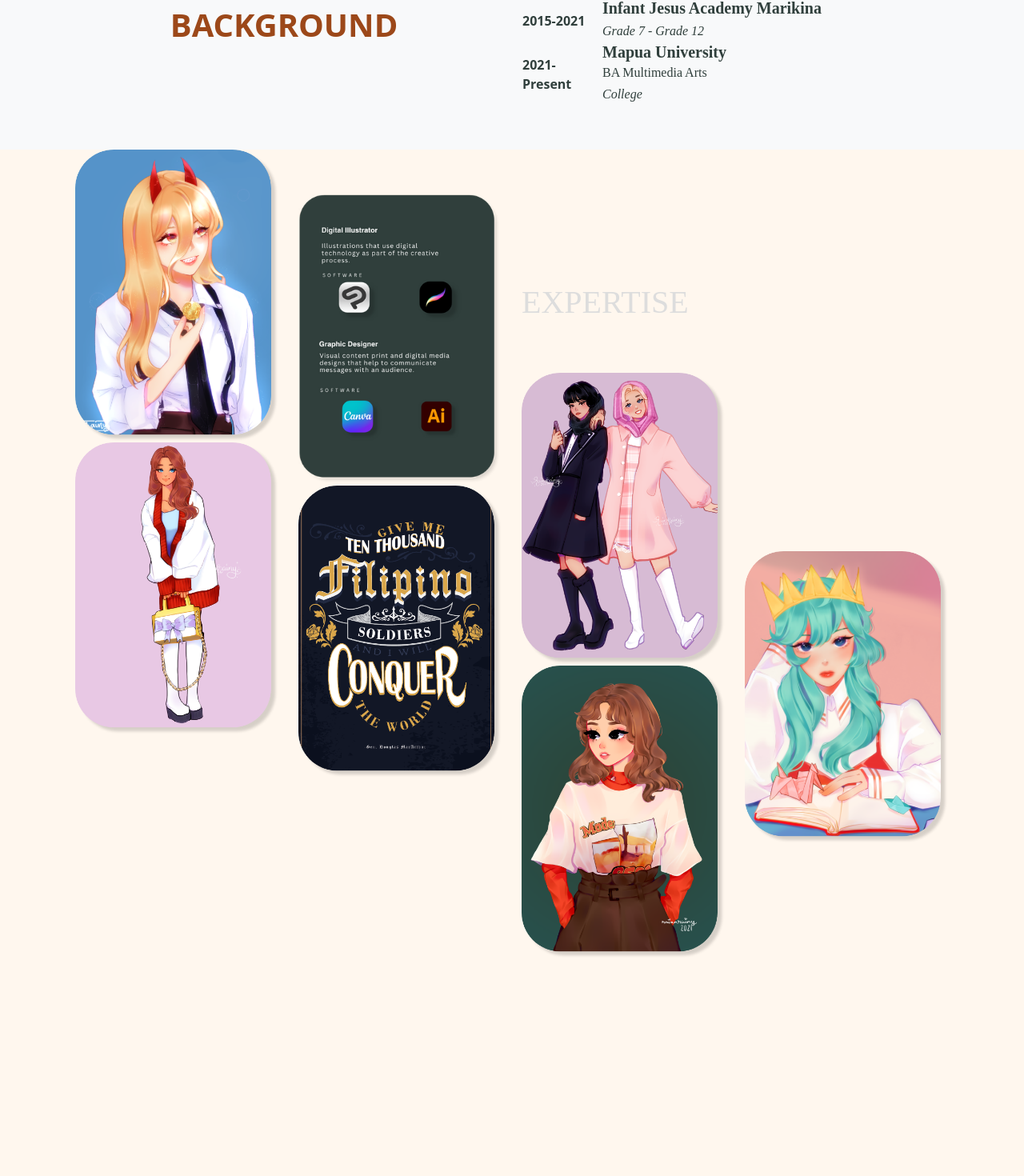
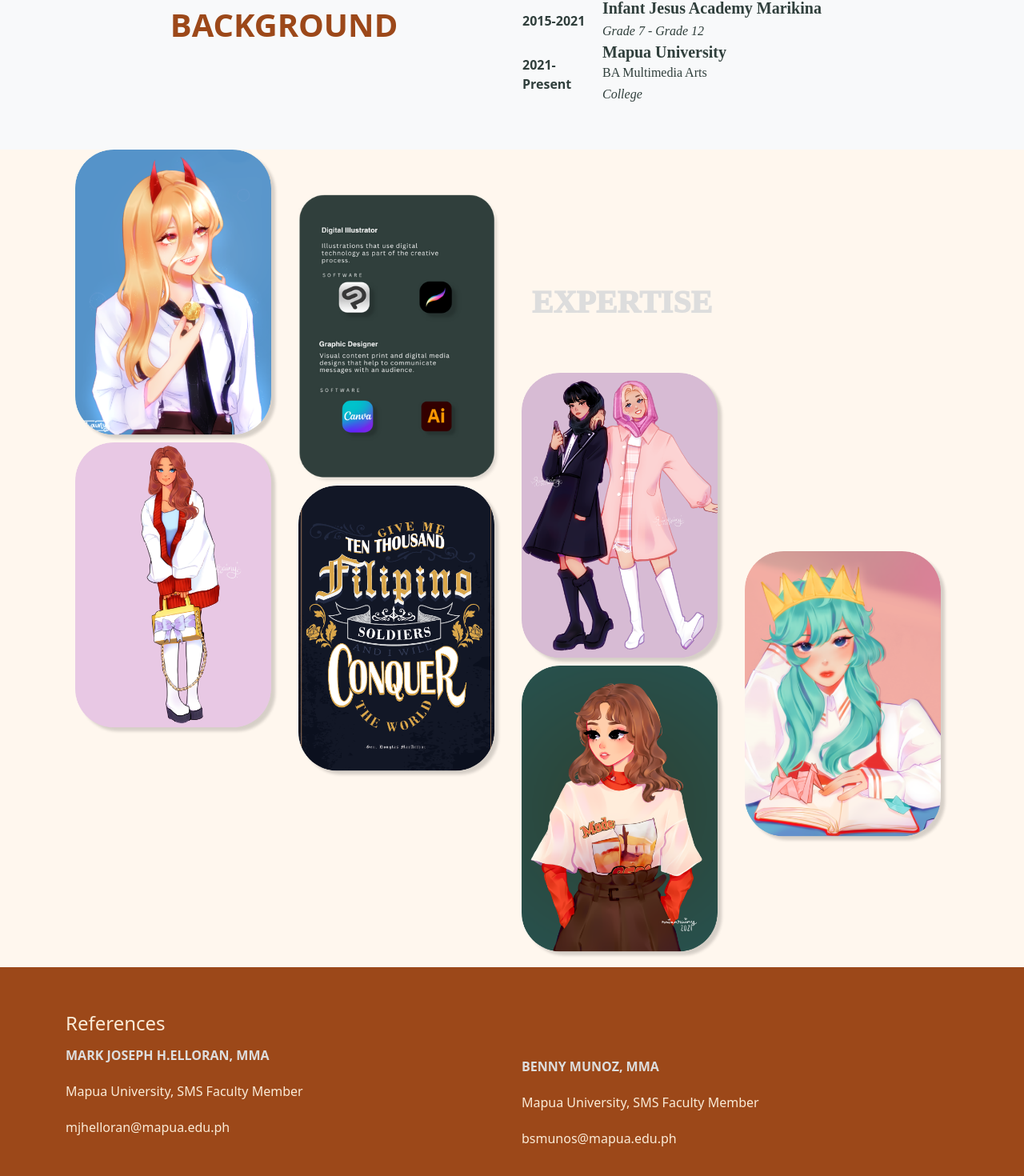
Before and after one commit to Nevriii/art_student_website, a React (Create React App) app: page / in a window 1280 px wide. Shown: the part 1580-3050 px from the top of the page at 80% size. Before the commit the page ends 2779 px from the top, so only its background shows below. Built offline with nearby package versions, Linux system fonts and the light colour scheme.

Commit message:
Added Footer 08/09/25 6:55pm

```diff
--- a/src/App.css
+++ b/src/App.css
@@ -225,6 +225,11 @@ body {
 
 }
 
+/* Expertise CSS Style Design */
+.expertiseloc {
+  font-weight: 1000;
+  padding-left: 5%
+}
 
 /* Responsive design for Introduction */
 @media only screen and (max-width: 1024px) {
@@ -337,8 +342,26 @@ a:active{
       padding: 30px 0;
   }
 
+  .footer-wrapper {
+    position: relative;
+    background-color: #e8f4f8; /* Light blue background for footer - different from page background */
+    box-sizing: border-box;
+  }
+
   .footer {
-      padding: 30px 0;
+    padding: 40px 0;
+    margin-top: 50px;
+    width: 100%;
+  }
+
+  .newFontStyle1 {
+    color: #2c3e50; /* Dark blue text color for names */
+    margin-bottom: 5px;
+  }
+
+  .newFontStyle2 {
+    color: #34495e; /* Medium blue color for titles and emails */
+    margin-bottom: 5px;
   }
 
   /*  Link Design  */
@@ -388,3 +411,17 @@ body[data-aos-duration='4000'] [data-aos],
 [data-aos][data-aos][data-aos-duration='4000'] {
 transition-duration: 4000ms;
 }
+
+/* Footer CSS Design Style */
+
+.footer-wrapper {
+  position: relative;
+  background-color: #e8f4f8; /* Light blue background for footer - different from page background */
+  /* box-sizing: border-box; */
+}
+
+.footer {
+  padding: 0.5px 0;
+  margin-top: 10px;
+  /* width: 100%; */
+}
--- a/src/App.js
+++ b/src/App.js
@@ -5,6 +5,7 @@ import Introduction from './components/Introduction';
 import AboutMe from './components/AboutMe';
 import EducationalBackground from './components/EducationalBackground';
 import Expertise from './components/Expertise';
+import Footer from './components/Footer';
 
 function App() {
   return (
@@ -13,6 +14,7 @@ function App() {
       <AboutMe />
       <EducationalBackground />
       <Expertise />
+      <Footer />
     </div>
   );
 }
--- a/src/components/Expertise.js
+++ b/src/components/Expertise.js
@@ -47,7 +47,7 @@ const Expertise = () => {
               />
             </div>
             <div className="col-lg-3" style={{ marginTop: '15%' }}>
-              <h1 id="c" className="fontcolor2 font-weight-bolder font1" data-aos="zoom-out-left" data-aos-duration="2000">
+              <h1 id="c" className="fontcolor2 font-weight-bolder font1 expertiseloc" data-aos="zoom-out-left" data-aos-duration="2000">
                 EXPERTISE
               </h1>
               <h1>&nbsp;</h1>
--- /dev/null
+++ b/src/components/Footer.css
@@ -0,0 +1,41 @@
+.footer-wrapper {
+    position: relative;
+    background-color: #e8f4f8; /* Light blue background for footer - different from page background */
+    box-sizing: border-box;
+  }
+
+  .footer {
+    padding: 40px 0;
+    margin-top: 50px;
+    width: 100%;
+  }
+
+  .color2 {
+    background-color: #e8f4f8; /* Light blue background for footer */
+  }
+
+  .fontcolor2 {
+    color: #2c3e50; /* Dark blue text color for names */
+    margin-bottom: 5px;
+  }
+
+  .fontcolor3 {
+    color: #34495e; /* Medium blue color for titles and emails */
+    margin-bottom: 5px;
+  }
+
+  /* Bootstrap responsive adjustments */
+  @media (max-width: 991.98px) {
+    .col-lg-6 {
+      margin-bottom: 20px;
+    }
+  }
+
+  /* AOS animation support */
+  [data-aos] {
+    pointer-events: none;
+  }
+
+  [data-aos].aos-animate {
+    pointer-events: auto;
+  }
--- /dev/null
+++ b/src/components/Footer.js
@@ -0,0 +1,32 @@
+import React from 'react';
+// import './Footer.css'
+
+const Footer = () => {
+  return (
+    <div className="footer-wrapper">
+      <footer className="footer color2" data-aos="zoom-out-right" data-aos-duration="2000">
+        <div className="container">
+          <div className="row">
+            <div className="col-lg-6">
+              <h1>&nbsp;</h1>
+              <h4 className="fontcolor3" style={{ paddingBottom: '5px' }}>References</h4>
+              <p className="fontcolor2" style={{ paddingBottom: '5px' }}><b>MARK JOSEPH H.ELLORAN, MMA</b></p>
+              <p className="fontcolor3" style={{ paddingBottom: '5px' }}>Mapua University, SMS Faculty Member</p>
+              <p className="fontcolor3" style={{ paddingBottom: '5px' }}>mjhelloran@mapua.edu.ph</p>
+            </div>
+            <div className="col-lg-6">
+              <h1>&nbsp;</h1>
+              <h1>&nbsp;</h1>
+              <p className="fontcolor2" style={{ paddingBottom: '5px' }}><b>BENNY MUNOZ, MMA</b></p>
+              <p className="fontcolor3" style={{ paddingBottom: '5px' }}>Mapua University, SMS Faculty Member</p>
+              <p className="fontcolor3" style={{ paddingBottom: '5px' }}>bsmunos@mapua.edu.ph</p>
+            </div>
+          </div>
+          <h1>&nbsp;</h1>
+        </div>
+      </footer>
+    </div>
+  );
+};
+
+export default Footer;
```
